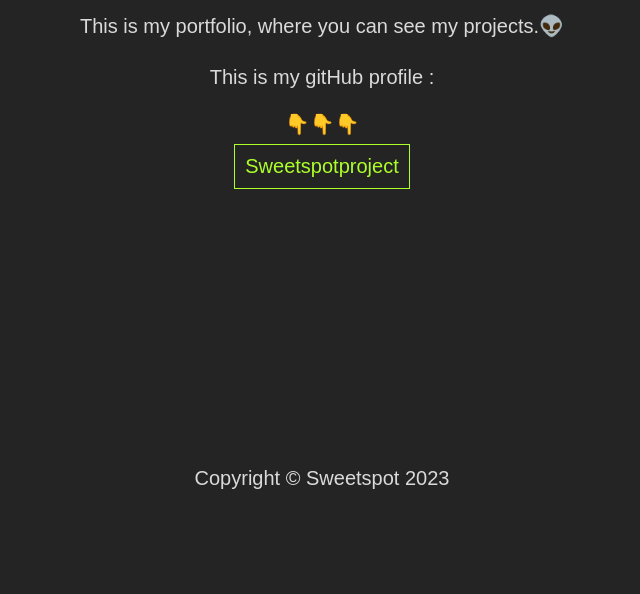
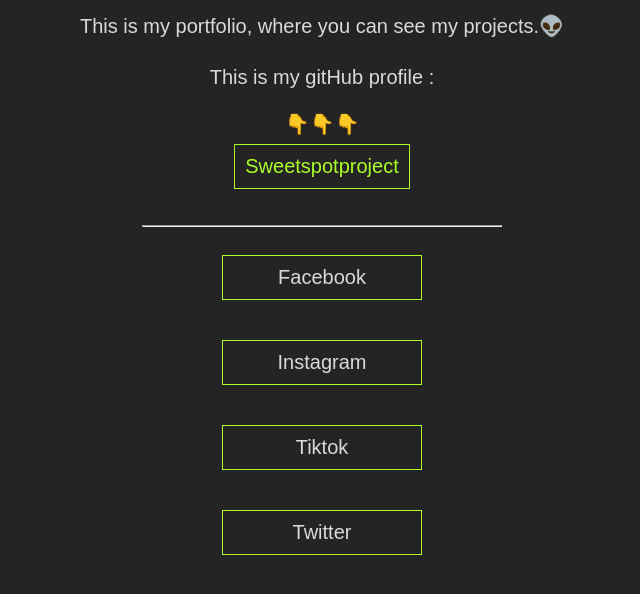
Before and after one commit to Sweetspotproject/portfolio_Sweetspot, a plain HTML site: page index.html in a window 1280 px wide. Shown: the part 382-976 px from the top of the page, without its empty margins (318-958 px from the left). Before the commit the page ends 888 px from the top, so only its background shows below. Drawn offline with Linux system fonts and the light colour scheme.

Commit message:
Anadiendo assets

```diff
--- a/index.html
+++ b/index.html
@@ -9,15 +9,26 @@
   </head>
   <body>
     <div class="container">
-      <img src="https://avatars.githubusercontent.com/u/105566461?v=4" alt="" srcset="">
+      <img
+        src="https://avatars.githubusercontent.com/u/105566461?v=4"
+        alt=""
+        srcset=""
+      />
       <h1>SWEETSPOT<span class="colored">PORTFOLIO</span></h1>
       <p>This is my portfolio, where you can see my projects.👽</p>
       <div>
         This is my gitHub profile :<br />
-      <br />👇👇👇<a href="https://github.com/Sweetspotproject" target="_blank"
+        <br />👇👇👇<a
+          href="https://github.com/Sweetspotproject"
+          target="_blank"
           >Sweetspotproject</a
         >
       </div>
+      <hr />
+      <div class="wrapper">Facebook</div>
+      <div class="wrapper">Instagram</div>
+      <div class="wrapper">Tiktok</div>
+      <div class="wrapper">Twitter</div>
     </div>
     <footer>Copyright &copy; Sweetspot 2023</footer>
   </body>
--- a/styles.css
+++ b/styles.css
@@ -1,56 +1,56 @@
-*{
+* {
   margin: 8px;
   padding: 0;
   box-sizing: border-box;
-    font-family: 'Poppins', sans-serif;
+  font-family: "Poppins", sans-serif;
   display: flex;
   flex-direction: column;
   align-items: center;
   justify-content: center;
 }
 
-title{
+title {
   text-align: center;
   display: none;
 }
 
-body{
+body {
   background-color: rgb(36, 36, 36);
   color: #dadada;
 }
 
-.container{
+.container {
   display: flex;
   margin: 0;
 }
 
-img{
+img {
   border-radius: 50%;
   margin: 0;
   padding: 0;
   width: 20vh;
 }
 
-h1{
+h1 {
   font-size: 50px;
   margin: 20px 0;
 }
 
-.colored{
+.colored {
   color: #adff28;
 }
 
-p{
+p {
   font-size: 20px;
 }
 
-div{
+div {
   font-size: 20px;
   margin: 20px 0;
   text-align: center;
 }
 
-a{
+a {
   text-decoration: none;
   color: #adff28;
   cursor: pointer;
@@ -59,13 +59,24 @@ a{
   transition: 0s all ease in out;
 }
 
-a:hover{
+a:hover {
   background-color: #adff28;
   color: black;
-    transition: all 0.30s ease-in-out;
+  transition: all 0.3s ease-in-out;
 }
 
-footer{
+hr {
+  height: 1px;
+  width: 45vh;
+}
+
+.wrapper {
+  border: 1px solid #adff28;
+  padding: 10px;
+  width: 25vh;
+}
+
+footer {
   display: flex;
   flex-direction: column;
   align-items: center;
@@ -73,5 +84,4 @@ footer{
   font-size: 20px;
   margin: 250px 0 0 0;
   text-align: center;
-
 }
```
Lines whose indentation alone changed are shown as unchanged.
